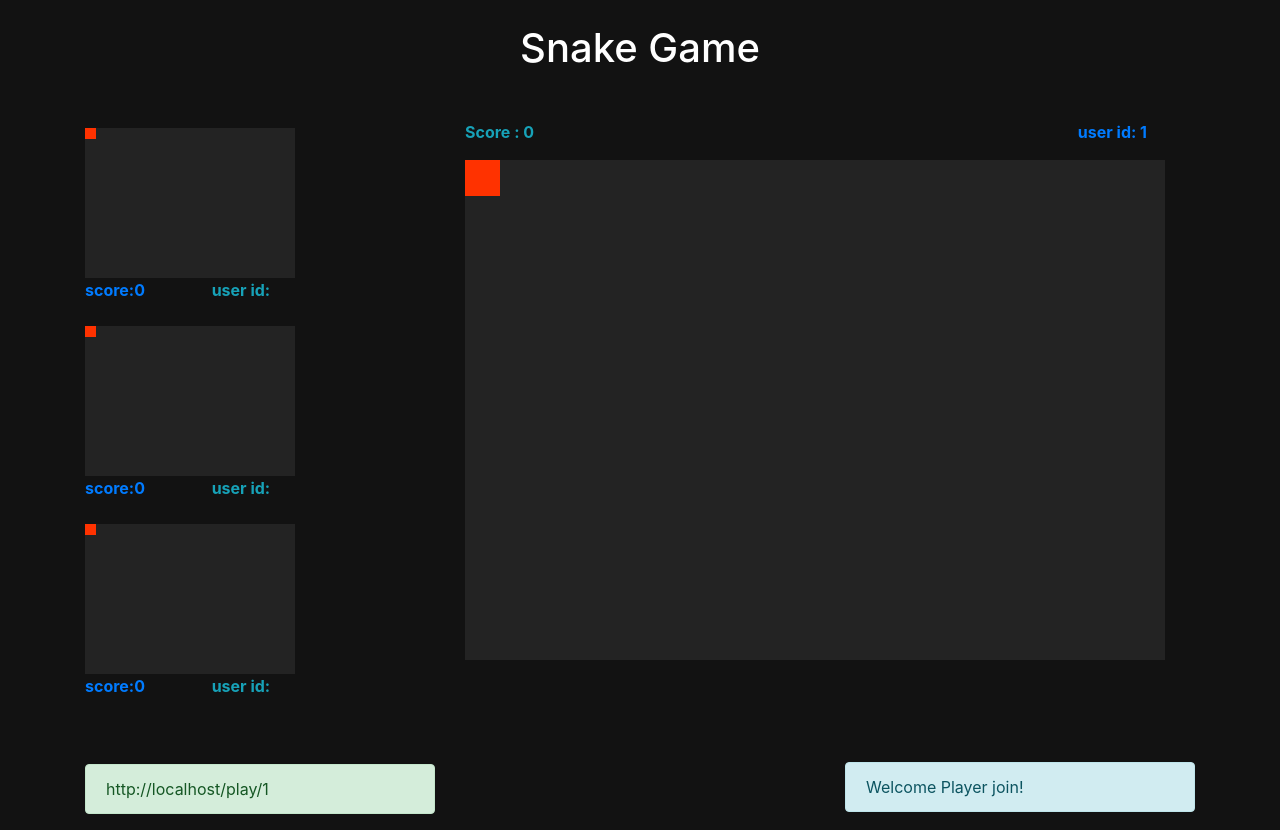
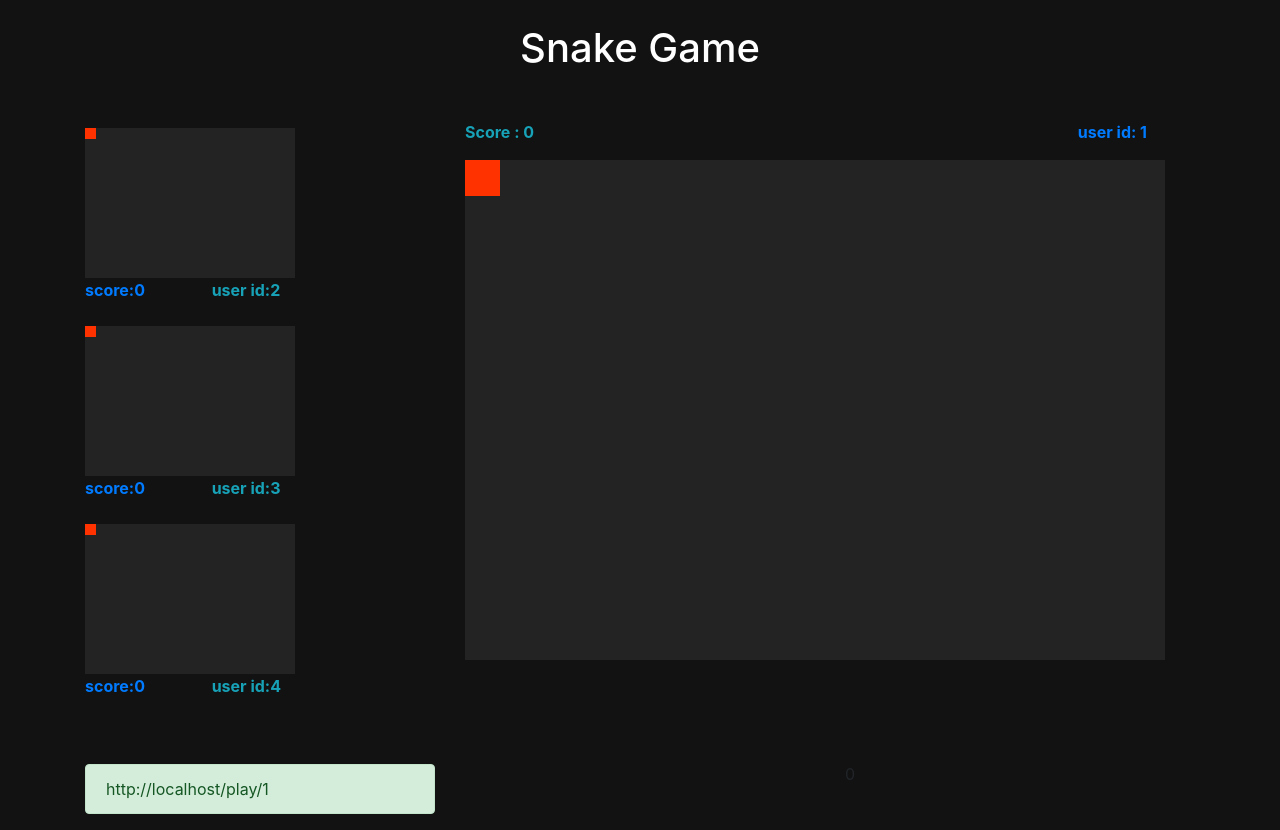
Before and after one commit to alisajadih/snake, a React (Create React App) app: page /play/1 in a window 1280 px wide. Built offline with nearby package versions, Linux system fonts and the light colour scheme; no server answers.

Commit message:
welcome alert

```diff
--- a/src/components/board.js
+++ b/src/components/board.js
@@ -24,7 +24,7 @@ const Board = ({ snake, apple, haveScore, className, userId, ...rest }) => {
           </div>
           <div className="col-6">
             <p className="font-weight-bold text-info">
-              user id:{userId === null && "No Player"}
+              user id:{userId }
             </p>
           </div>
         </div>
--- a/src/components/game.js
+++ b/src/components/game.js
@@ -12,23 +12,7 @@ const mapArrowsToLetter = {
   ArrowRight: "r",
 };
 const Game = () => {
-  const [joinPlayer, setJoinPlayer] = useState(false);
-
-  // const [snake, setSnake] = useState([]);
-  // const [apple, setApple] = useState({});
-  // const [id, setId] = useState(null);
-
-  // const [snakeTwo, setSnakeTwo] = useState([]);
-  // const [appleTwo, setAppleTwo] = useState({});
-  // const [idTwo, setIdTwo] = useState(null);
-
-  // const [snakeThree, setSnakeThree] = useState([]);
-  // const [appleThree, setAppleThree] = useState({});
-  // const [idThree, setIdThree] = useState(null);
-
-  // const [snakeFour, setSnakeFour] = useState([]);
-  // const [appleFour, setAppleFour] = useState({});
-  // const [idFour, setIdFour] = useState(null);
+  const [joinPlayer, setJoinPlayer] = useState(0);
 
   const [currentId, setCurrentId] = useState(1);
   const [socketData, setSocketData] = useState({
@@ -50,7 +34,6 @@ const Game = () => {
     },
   });
 
-  // console.log(socketData)
   const [error, setError] = useState("");
   const params = useParams();
   const socket = useMemo(() => {
@@ -65,8 +48,10 @@ const Game = () => {
         setError(data.message);
       } else if ("auth" in data) {
         setCurrentId(data.auth);
+      } else if ("welcome" in data) {
+        setJoinPlayer(data.welcome);
+        // console.log(data)
       } else {
-        // console.log(data)
         setSocketData((prev) => ({
           ...prev,
           [data.user_id]: { snake: data.snake, apple: data.apple },
@@ -95,7 +80,16 @@ const Game = () => {
       window.removeEventListener("keydown", handleKeyDown);
     };
   }, [socket, currentId]);
-  // console.log(socketData)
+
+  useEffect(() => {
+    const handleTimeOut = () => {
+      if (joinPlayer) setJoinPlayer(0);
+    };
+    const timeout = window.setTimeout(handleTimeOut, 3000);
+    return () => {
+      window.clearTimeout(timeout, handleTimeOut);
+    };
+  }, [joinPlayer]);
   return (
     <>
       <h1 className="mt-4">Snake Game</h1>
@@ -108,7 +102,7 @@ const Game = () => {
                   {`${error}.`}
                   <Link className="text-danger" to="/login">
                     Create New Room !
-                  </Link>{" "}
+                  </Link>
                 </span>
               </div>
             </div>
@@ -118,7 +112,6 @@ const Game = () => {
           <div className="col-4 d-flex flex-column justify-content-between">
             {Object.entries(socketData)
               .filter(([key, value]) => {
-                //[key , {data}]
                 return parseInt(key) !== currentId;
               })
               .map(([key, data], index) => (
@@ -143,7 +136,12 @@ const Game = () => {
                 <p className="text-primary font-weight-bold text-right mr-5">{`user id: ${currentId}`}</p>
               </div>
             </div>
-            <Board snake={socketData[currentId].snake} apple={socketData[currentId].apple} width={700} height={500} />
+            <Board
+              snake={socketData[currentId].snake}
+              apple={socketData[currentId].apple}
+              width={700}
+              height={500}
+            />
           </div>
           <div className="col-4" style={{ marginTop: 50 }}>
             <div className="alert alert-success" role="alert">
@@ -151,9 +149,11 @@ const Game = () => {
             </div>
           </div>
           <div className="col-4 mt-5 ml-auto">
-            <div className="alert alert-info" role="alert">
-              <span>Welcome Player {} join!</span>
-            </div>
+            {joinPlayer && (
+              <div className="alert alert-warning" role="alert">
+                <span>Welcome Player {joinPlayer} </span>
+              </div>
+            )}
           </div>
         </div>
       </div>
```
